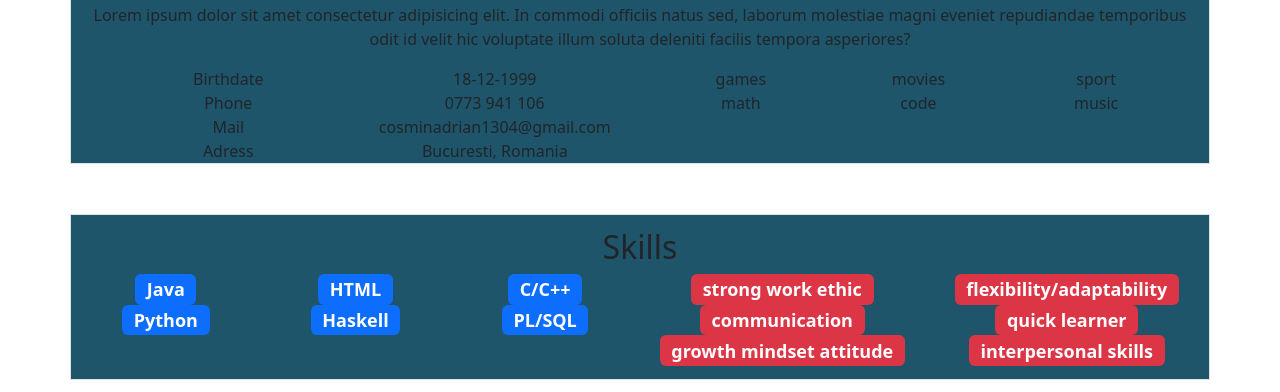
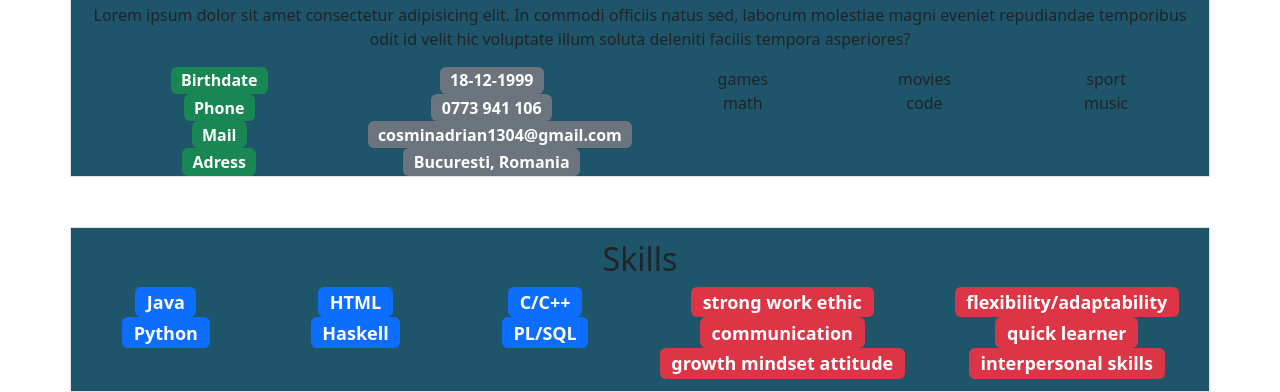
Before and after one commit to AdrianCosmin18/nedelcucosminadrian.github.io, a plain HTML site: page home.html in a window 1280 px wide. Shown: the part 494-886 px from the top of the page. Drawn offline with nearby package versions, Linux system fonts and the light colour scheme.

Commit message:
refactoring code

```diff
--- a/home.html
+++ b/home.html
@@ -82,51 +82,52 @@
             tempora
             asperiores?</p>
 
-
         <!-- INCA DE LUCRAT AICI  -->
-        <div class="container">
-
         <div class="row">
 
-                <div class="col-md-6 col-8">
+            <div class="col-md-6 col-12">
                 <div class="container text-center">
                     <div class="row">
-                            <div class="col-sm-6">Birthdate</div>
-                            <div class="col-sm-6">18-12-1999</div>
+                        <div class="col-sm-6"><span class="badge text-bg-success"
+                                style="font-size: medium;">Birthdate</span></div>
+                        <div class="col-sm-6"><span class="badge text-bg-secondary"
+                                style="font-size: medium;">18-12-1999</span></div>
+                        <div class="col-sm-6"><span class="badge text-bg-success"
+                                style="font-size: medium;">Phone</span></div>
+                        <div class="col-sm-6"><span class="badge text-bg-secondary" style="font-size: medium;">0773 941
+                                106</span></div>
+                        <div class="col-sm-6"><span class="badge text-bg-success" style="font-size: medium;">Mail</span>
                         </div>
-                        <div class="row">
-                            <div class="col-sm-6">Phone</div>
-                            <div class="col-sm-6">0773 941 106</div>
+                        <div class="col-sm-6"><span class="badge text-bg-secondary"
+                                style="font-size: medium;">cosminadrian1304@gmail.com</span>
                         </div>
-                        <div class="row">
-                            <div class="col-sm-6">Mail</div>
-                            <div class="col-sm-6">cosminadrian1304@gmail.com</div>
+                        <div class="col-sm-6"><span class="badge text-bg-success"
+                                style="font-size: medium;">Adress</span></div>
+                        <div class="col-sm-6"><span class="badge text-bg-secondary"
+                                style="font-size: medium;">Bucuresti, Romania</span>
                         </div>
-                        <div class="row">
-                            <div class="col-sm-6">Adress</div>
-                            <div class="col-sm-6">Bucuresti, Romania</div>
                     </div>
 
                 </div>
             </div>
 
-                <div class="col-md-6 col-sm-8">
+            <div class="col-md-6 col-12">
                 <div class="container text-center">
                     <div class="row">
-                            <div class="col-md-4 col-sm-6">games</div>
-                            <div class="col-md-4 col-sm-6">movies</div>
+                        <div class="col-lg-4 col-sm-6">games</div>
+                        <div class="col-lg-4 col-sm-6">movies</div>
 
-                            <div class="col-md-4 col-sm-6">sport</div>
-                            <div class="col-md-4 col-sm-6">math</div>
+                        <div class="col-lg-4 col-sm-6">sport</div>
+                        <div class="col-lg-4 col-sm-6">math</div>
 
-                            <div class="col-md-4 col-sm-6">code</div>
-                            <div class="col-md-4 col-sm-6">music</div>
+                        <div class="col-lg-4 col-sm-6">code</div>
+                        <div class="col-lg-4 col-sm-6">music</div>
                     </div>
                 </div>
             </div>
 
         </div>
-        </div>
+
 
     </div>
 
```
Lines whose indentation alone changed are shown as unchanged.
